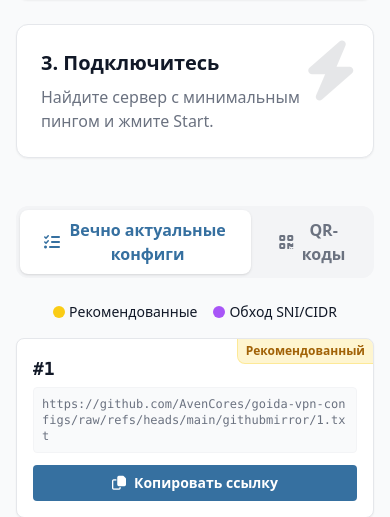
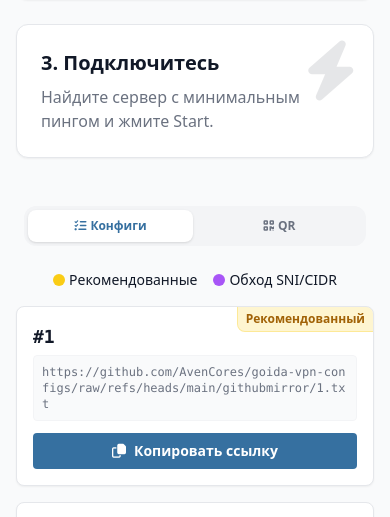
Before and after one commit to AvenCores/goida-vpn-site, a Flask app: page / in a window 390 px wide. Shown: the part 1455-1972 px from the top of the page. Run offline with Flask 3, Linux system fonts and the light colour scheme; data that the repository does not hold is empty; some libraries are stand-ins or nearby versions.

Commit message:
Улучшено отображение кнопок вкладок: добавлены адаптивные классы и изменены тексты для мобильной версии

```diff
--- a/templates/components/tabs.html
+++ b/templates/components/tabs.html
@@ -1,21 +1,23 @@
 <div class="mb-16">
-    <div class="flex items-center justify-center mb-6">
-        <div class="flex space-x-1 rounded-xl bg-gray-100 dark:bg-gray-800 p-1">
+    <div class="flex items-center justify-center mb-6 px-2 sm:px-0">
+        <div class="flex space-x-1 rounded-xl bg-gray-100 dark:bg-gray-800 p-1 w-full sm:w-auto">
             <button @click="activeTab = 'configs'"
                     :class="activeTab === 'configs'
                         ? 'bg-white dark:bg-gray-700 shadow text-brand-blue dark:text-white'
                         : 'text-gray-500 dark:text-gray-400 hover:bg-white/50 dark:hover:bg-gray-700/50 hover:text-gray-700 dark:hover:text-gray-200'"
-                    class="flex items-center gap-2 px-6 py-2 rounded-lg font-bold transition duration-200">
+                    class="flex items-center justify-center gap-1 sm:gap-2 px-2 sm:px-6 py-2 rounded-lg font-bold transition duration-200 flex-1 sm:flex-none text-xs sm:text-base">
                 <i class="fa-solid fa-list-check"></i>
-                Вечно актуальные конфиги
+                <span class="hidden sm:inline">Вечно актуальные конфиги</span>
+                <span class="sm:hidden">Конфиги</span>
             </button>
             <button @click="activeTab = 'qr'"
                     :class="activeTab === 'qr'
                         ? 'bg-white dark:bg-gray-700 shadow text-brand-blue dark:text-white'
                         : 'text-gray-500 dark:text-gray-400 hover:bg-white/50 dark:hover:bg-gray-700/50 hover:text-gray-700 dark:hover:text-gray-200'"
-                    class="flex items-center gap-2 px-6 py-2 rounded-lg font-bold transition duration-200">
+                    class="flex items-center justify-center gap-1 sm:gap-2 px-2 sm:px-6 py-2 rounded-lg font-bold transition duration-200 flex-1 sm:flex-none text-xs sm:text-base">
                 <i class="fa-solid fa-qrcode"></i>
-                QR-коды
+                <span class="hidden sm:inline">QR-коды</span>
+                <span class="sm:hidden">QR</span>
             </button>
         </div>
     </div>
```
